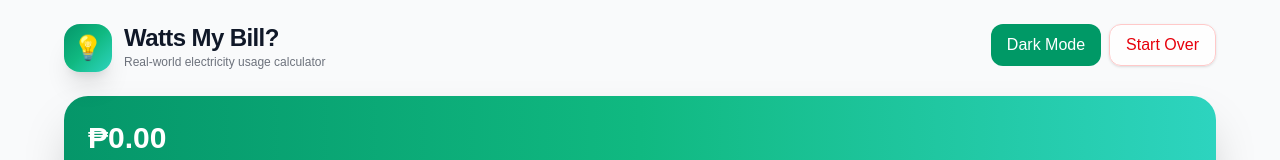
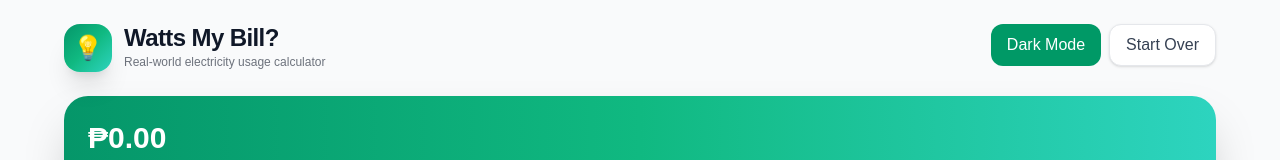
Before and after one commit to wattsmybill/wattsmybill, a Next.js app: page / in a window 1280 px wide. Shown: the top 160 px of the page. Built offline with nearby package versions, Linux system fonts and the light colour scheme.

Commit message:
2:04AM 5/24

```diff
--- a/app/page.js
+++ b/app/page.js
@@ -827,7 +827,7 @@ export default function Page() {
 
             <button
               onClick={clearAll}
-              className="px-4 py-2 rounded-xl border border-red-200 bg-white/80 text-red-600 hover:bg-red-50 transition shadow-sm whitespace-nowrap"
+              className="px-4 py-2 rounded-xl bg-white text-gray-700 hover:bg-gray-100 border border-gray-200 transition shadow-sm whitespace-nowrap"
             >
               Start Over
             </button>
```
